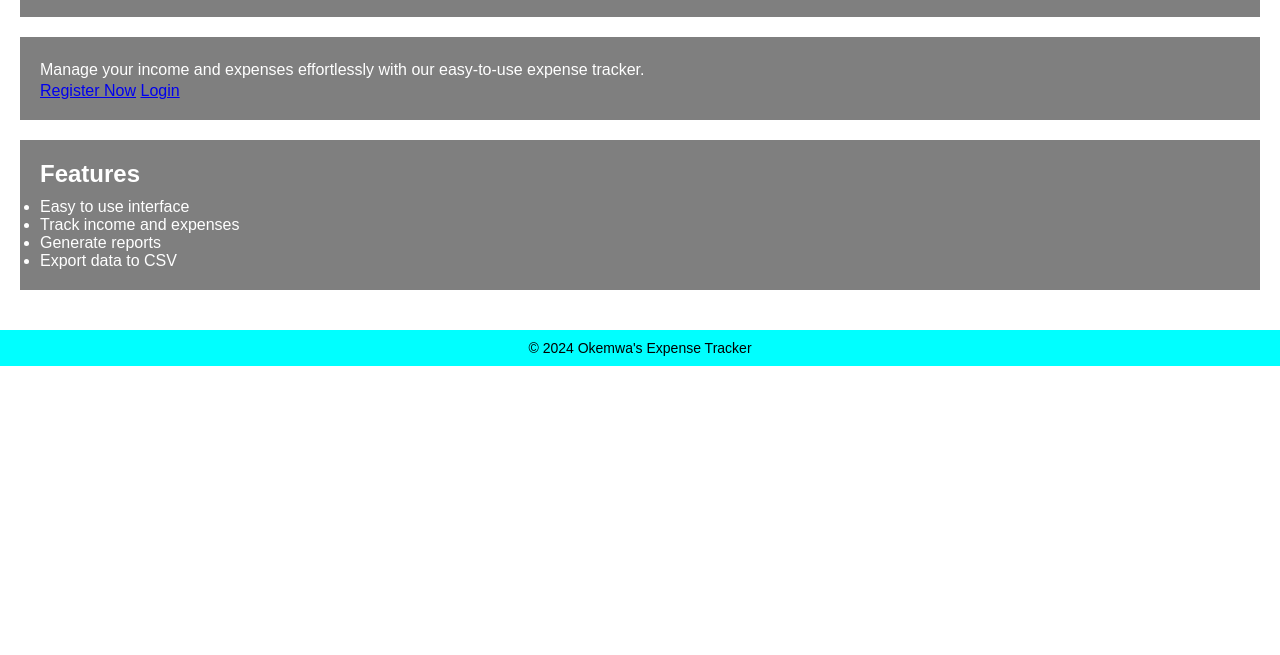
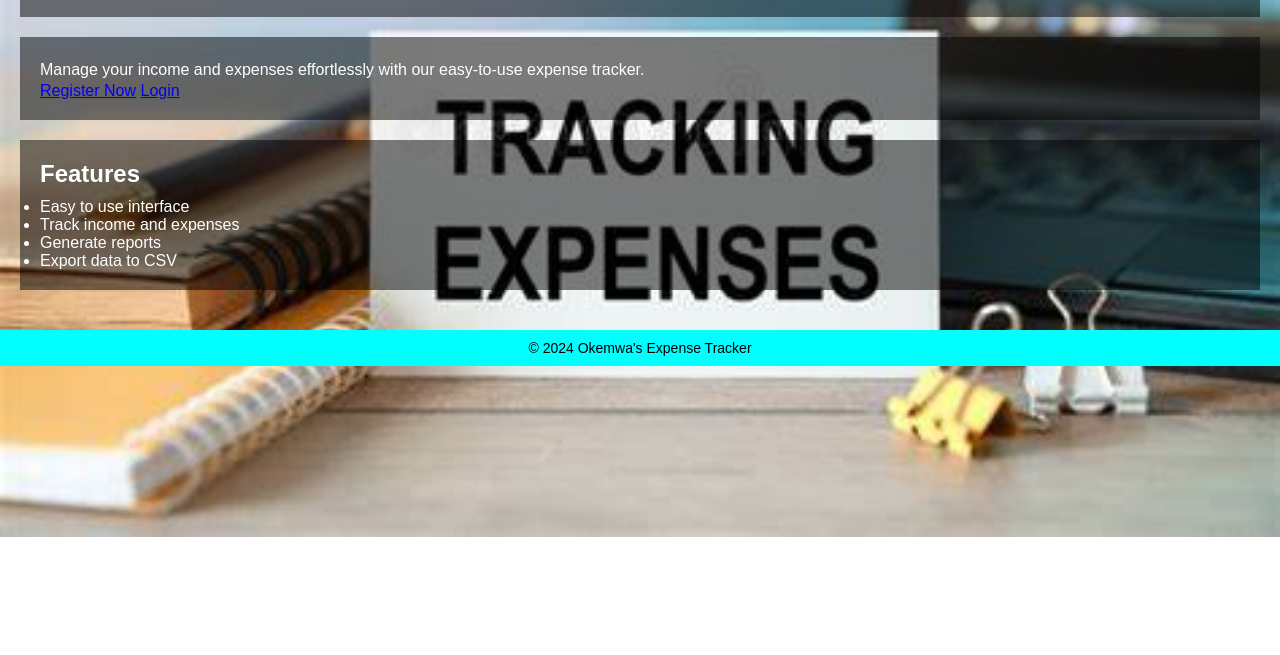
Before and after one commit to okemwabrian/expense-tracker, a plain HTML site: page index.html in a window 1280 px wide. Shown: the part 145-800 px from the top of the page. Drawn offline with Linux system fonts and the light colour scheme.

Commit message:
Update styles.css

```diff
--- a/styles.css
+++ b/styles.css
@@ -8,7 +8,7 @@
   /* Body styles */
   body {
     font-family: Arial, sans-serif;
-    background-image: url('images/background...jpg');
+    background-image: url('background 1.jpeg');
     background-size: cover;
     background-position: center;
     background-repeat: no-repeat;
```
